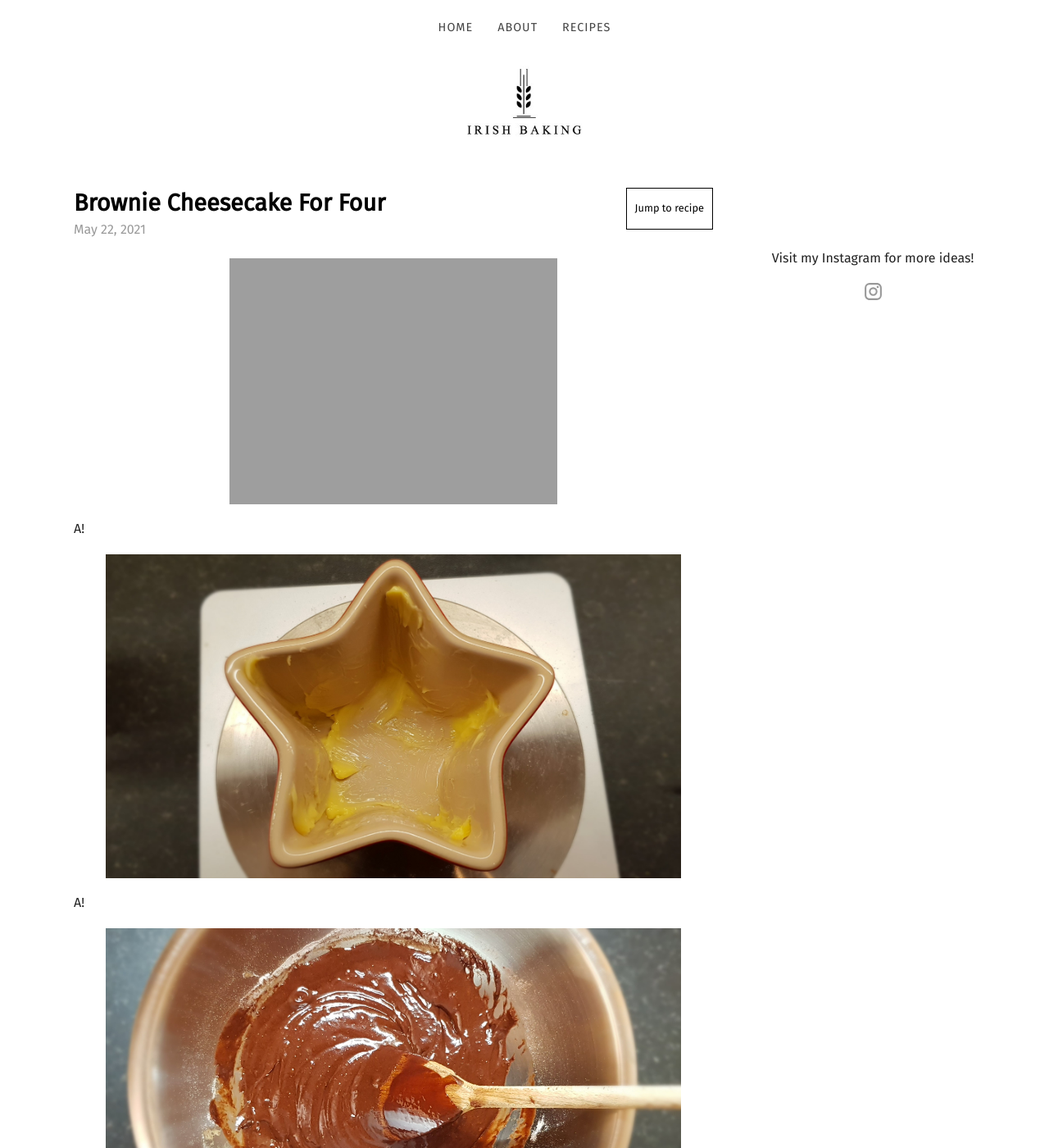
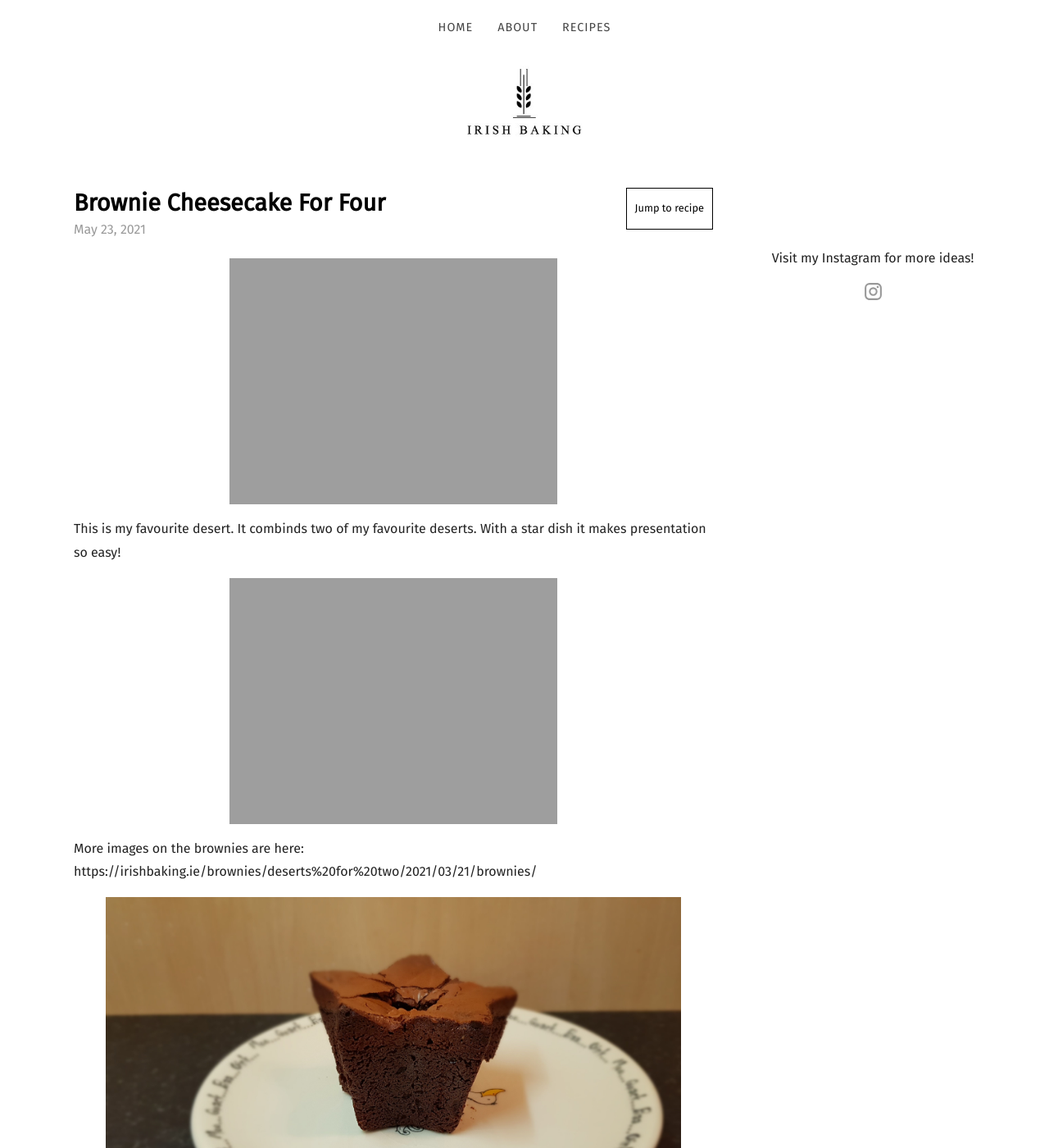
Before and after one commit to mcginleyireland/irishbaking.github.io, a Jekyll site: the page built from _posts/2021-05-23-brownie-cheesecake-for-four.md, in a window 1280 px wide and 1400 px high. Shown: the whole window at 82% size. Built offline with Jekyll 4.4.1, drawn with Linux system fonts in a browser that asks for light colours; nearby versions of some CDN libraries; some web fonts are replaced; some of the changed text lies outside the part shown.

Commit message:
Updating the brownie cheese cake recipe.

```diff
--- a/_posts/2021-05-22-brownie-cheesecake-for-four.md
+++ b/_posts/2021-05-23-brownie-cheesecake-for-four.md
@@ -1,5 +1,5 @@
 ---
-date: 2021-05-22
+date: 2021-05-23
 title: Brownie Cheesecake For Four
 categories:
   - Deserts For Four
@@ -50,23 +50,11 @@ recipe:
     1. Bake for 20-35 mins at 200°C (390°F).
 
 ---
-A!
-
-![Cake](https://irishbaking.ie/images/Deserts_For_Four/Brownie_Cheesecake/Image_1.jpg)
-
-A!
-
-![Cake](https://irishbaking.ie/images/Deserts_For_Four/Brownie_Cheesecake/Image_2.jpg)
-
-A!
+This is my favourite desert. It combinds two of my favourite deserts. With a star dish it makes presentation so easy!
 
 ![Cake](https://irishbaking.ie/images/Deserts_For_Four/Brownie_Cheesecake/Image_3.jpg)
 
-A!
-
-![Cake](https://irishbaking.ie/images/Deserts_For_Four/Brownie_Cheesecake/Image_4.jpg)
-
-A!
+More images on the brownies are here: <br> https://irishbaking.ie/brownies/deserts%20for%20two/2021/03/21/brownies/
 
 ![Cake](https://irishbaking.ie/images/Deserts_For_Four/Brownie_Cheesecake/Image_5.jpg)
 
```
Also changed, not shown: other parts of _posts/2021-05-23-brownie-cheesecake-for-four.md (+1 -1 lines).
